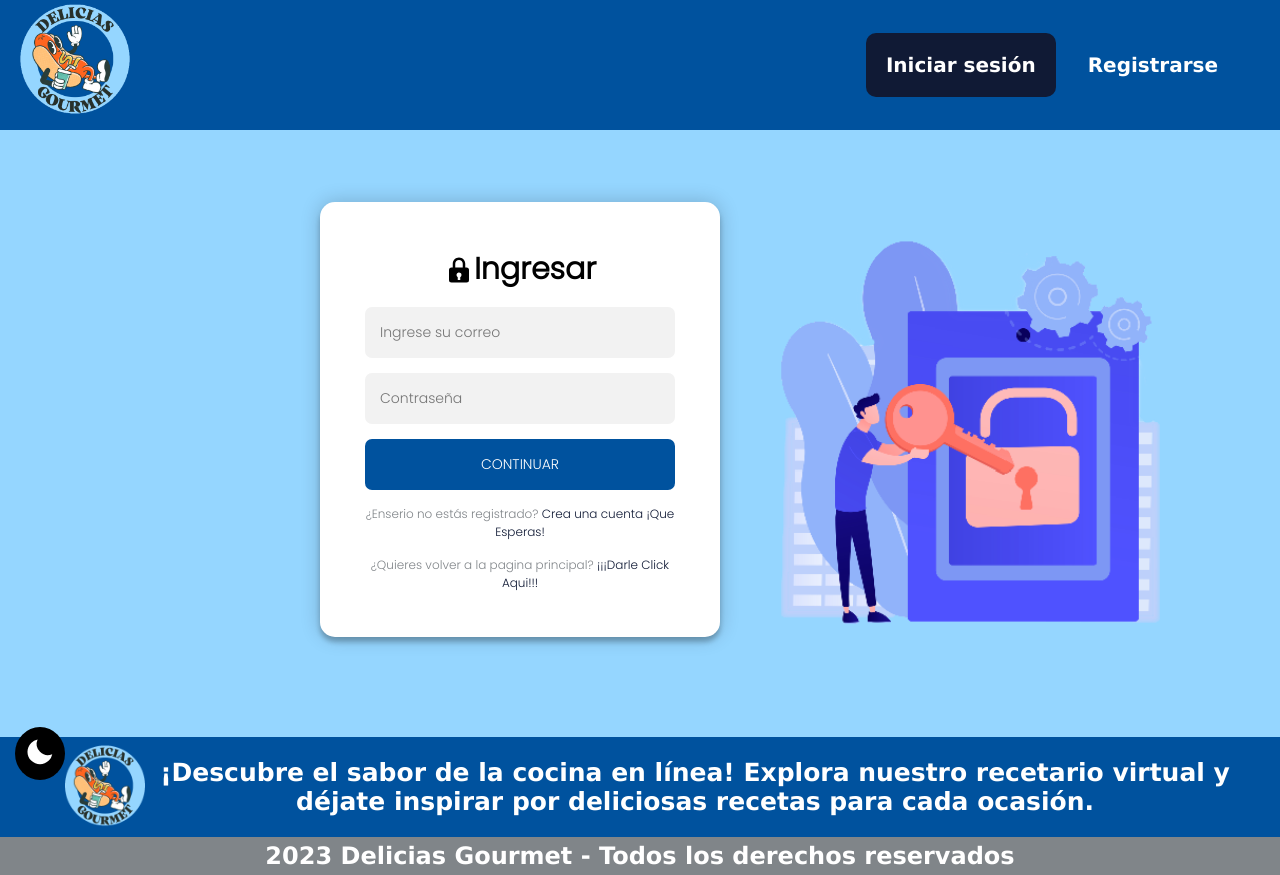
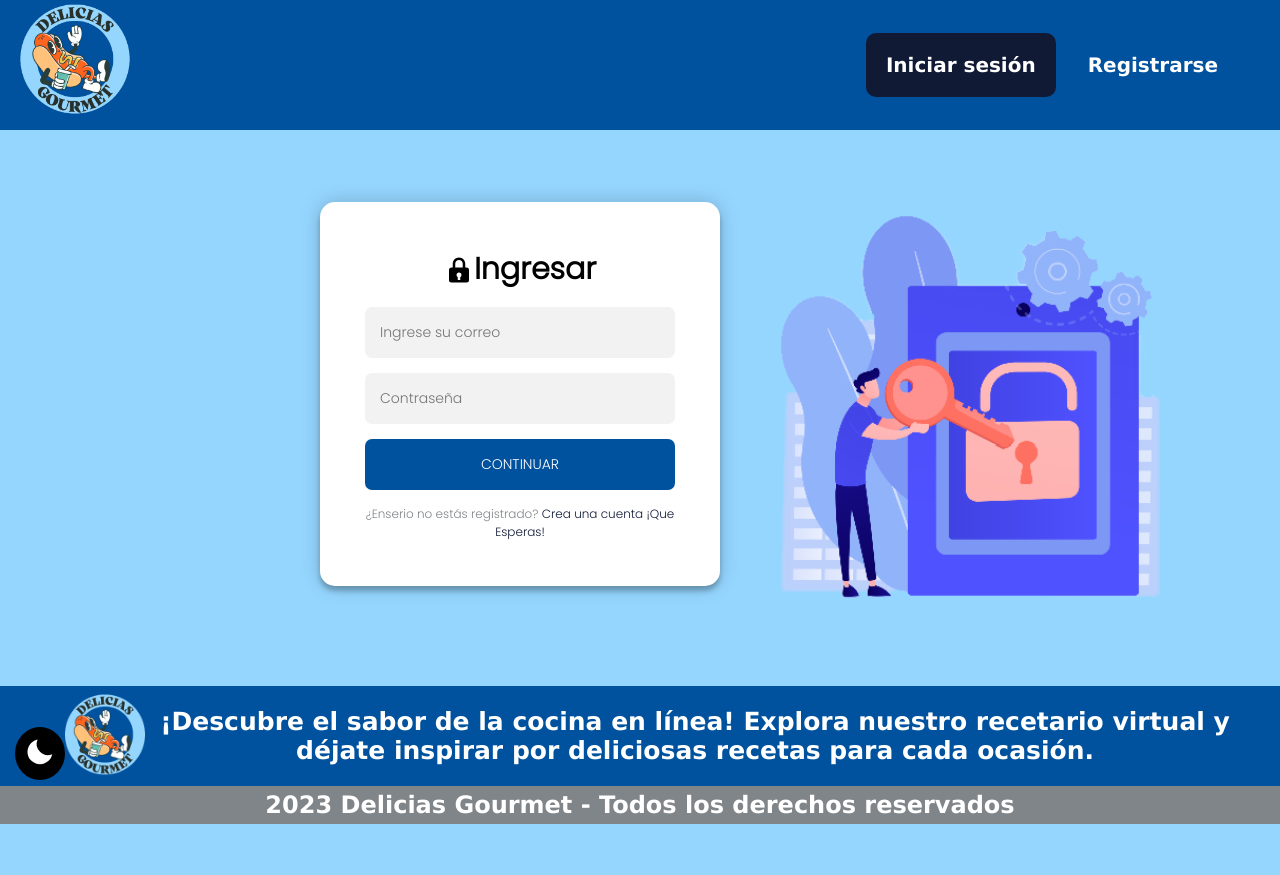
Before and after one commit to Juanjalvarezz/Proyecto_FrontEnd, a React (Vite) app in the folder DeliciasGourmet_App/FrontEnd/: page / in a window 1280 px wide. After the commit the page ends 824 px from the top, so only its background shows below. Built offline with nearby package versions, Linux system fonts and the light colour scheme.

Commit message:
Update Login.jsx

```diff
--- a/DeliciasGourmet_App/FrontEnd/src/views/Login.jsx
+++ b/DeliciasGourmet_App/FrontEnd/src/views/Login.jsx
@@ -91,13 +91,6 @@ export const Login = () =>{
                 Crea una cuenta ¡Que Esperas!
               </Link>
             </p>
-            {/* <!-- Mensaje con enlace para volver a la página principal --> */}
-            <p className="message">
-              ¿Quieres volver a la pagina principal?{" "}
-              <Link to="/" className="a">
-                ¡¡¡Darle Click Aqui!!!
-              </Link>
-            </p>
           </form>
       </div>
         <div>
```
